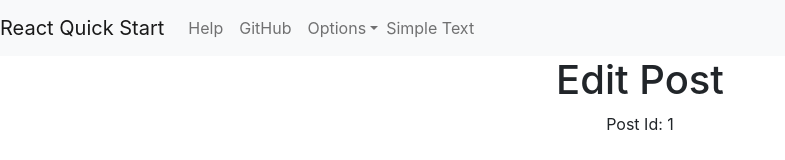
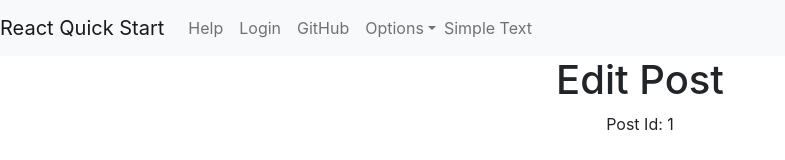
Before and after one commit to MrTato/react-tutorials, a React (Create React App) app in the folder reactjs-quickstart/: page /EditPost/1 in a window 1280 px wide. Shown: the top 160 px of the page, without its empty margins (0-785 px from the left). Built offline with nearby package versions, Linux system fonts and the light colour scheme.

Commit message:
35. Share data between components

```diff
--- a/reactjs-quickstart/package.json
+++ b/reactjs-quickstart/package.json
@@ -7,6 +7,8 @@
     "@testing-library/react": "^11.1.0",
     "@testing-library/user-event": "^12.1.10",
     "axios": "^0.21.1",
+    "mobx": "^6.3.2",
+    "mobx-react": "^7.2.0",
     "prop-types": "^15.7.2",
     "react": "^17.0.2",
     "react-dom": "^17.0.2",
--- a/reactjs-quickstart/src/components/ListPosts.js
+++ b/reactjs-quickstart/src/components/ListPosts.js
@@ -1,9 +1,13 @@
 import React from 'react';
+import {observer} from 'mobx-react';
+import authService from '../services/AuthService';
 import { Table, Container } from 'reactstrap';
 import PropTypes from 'prop-types';
 import {Link} from "react-router-dom";
 
 const ListPosts = ({limit, posts}) => {
+    const canEdit = authService.authInfo && authService.authInfo.permissions.some(value => value === 'admin');
+
     return (
         <Container>
             <Table>
@@ -24,7 +28,7 @@ const ListPosts = ({limit, posts}) => {
                                 <td>{post.title}</td>
                                 <td>{post.body}</td>
                                 <td className="text-right">
-                                    <Link to={`/EditPost/${post.id}`}>Edit</Link>
+                                    {canEdit && <Link to={`/EditPost/${post.id}`}>Edit</Link>}
                                 </td>
                             </tr>
                         ))
@@ -38,4 +42,4 @@ ListPosts.propTypes = {
     limit: PropTypes.number
 };
 
-export default ListPosts;
+export default observer(ListPosts);
--- a/reactjs-quickstart/src/components/PageNavbar.js
+++ b/reactjs-quickstart/src/components/PageNavbar.js
@@ -14,6 +14,7 @@ import {
   NavbarText
 } from 'reactstrap';
 import {Link} from "react-router-dom";
+import UserMenu from './UserMenu';
 
 const PageNavbar = (props) => {
   const [isOpen, setIsOpen] = useState(false);
@@ -30,6 +31,7 @@ const PageNavbar = (props) => {
             <NavItem>
               <NavLink tag={Link} to="/Help/">Help</NavLink>
             </NavItem>
+            <UserMenu />
             <NavItem>
               <NavLink href="https://github.com/reactstrap/reactstrap">GitHub</NavLink>
             </NavItem>
--- /dev/null
+++ b/reactjs-quickstart/src/components/UserMenu.js
@@ -0,0 +1,33 @@
+import React from 'react';
+import {observer} from 'mobx-react';
+import authService from '../services/AuthService';
+import {DropdownItem, DropdownMenu, DropdownToggle, NavItem, NavLink, UncontrolledDropdown} from 'reactstrap';
+
+const UserMenu = () => {
+    if (!authService.authInfo) {
+        return (
+            <NavItem>
+                {/* <NavLink onClick={authService.login} className='clickable'> */}
+                <NavLink onClick={authService.login} >
+                    Login
+                </NavLink>
+            </NavItem>
+        );
+    }
+
+    return (
+        <UncontrolledDropdown nav inNavbar>
+            <DropdownToggle nav caret>
+                {authService.authInfo.givenName}
+            </DropdownToggle>
+            <DropdownMenu right>
+                {/* <DropdownItem onClick={authService.logout} className='clickable'> */}
+                <DropdownItem onClick={authService.logout} >
+                    logout
+                </DropdownItem>
+            </DropdownMenu>
+        </UncontrolledDropdown>
+    );
+};
+
+export default observer(UserMenu);
--- /dev/null
+++ b/reactjs-quickstart/src/services/AuthService.js
@@ -0,0 +1,28 @@
+import { action, makeObservable, observable} from 'mobx';
+
+class AuthService {
+    authInfo = null;
+
+    constructor(authInfo) {
+        makeObservable(this, {
+            authInfo: observable,
+            login: action,
+            logout: action
+        });
+    }
+
+    login = () => {
+        this.authInfo = {
+            fullName: 'Bayardo Josué López',
+            givenName: 'Bayardo',
+            permissions: [
+                'admin'
+            ]
+        };
+    };
+
+    logout = () => this.authInfo = null;
+}
+
+const instance = new AuthService();
+export default instance;
```
Also changed, not shown: 1 other file (tests, documents, lock files or other folders).
